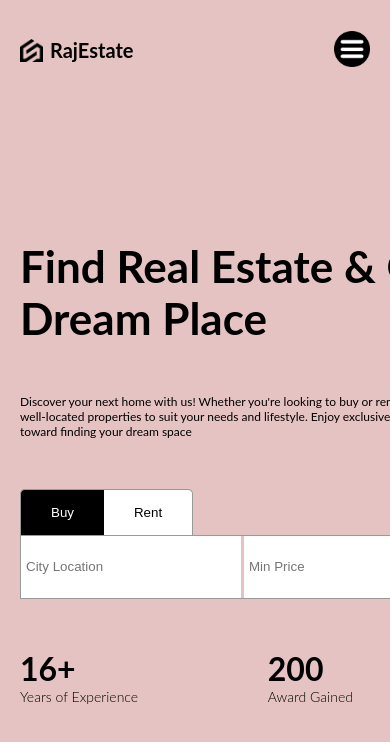
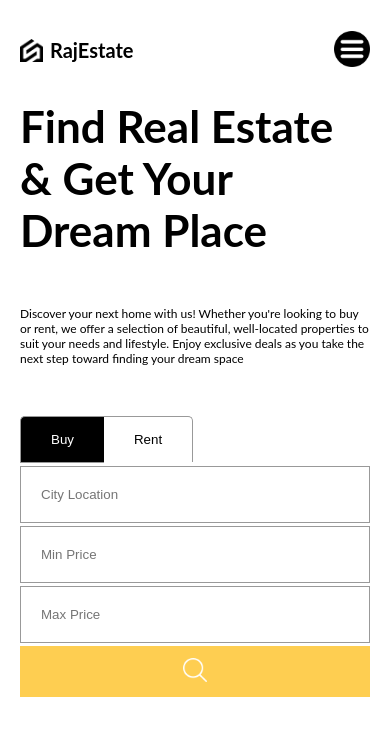
Before and after one commit to Aryandadhich/real-estate, a React (Create React App) app: page / in a window 390 px wide. Shown: the top 742 px of the page. Built offline with nearby package versions, Linux system fonts and the light colour scheme.

Commit message:
small screen

```diff
--- a/src/Design/layout.scss
+++ b/src/Design/layout.scss
@@ -13,17 +13,17 @@
 
 
     @include lg {
-        background-color: rgb(178, 164, 139);
+        // background-color: rgb(178, 164, 139);
         max-width: 1025px;
     }
 
     @include md {
-        background-color: rgb(239, 205, 210);
+        //background-color: rgb(239, 205, 210);
         max-width: 790px;
     }
 
     @include sm {
-        background-color: rgb(230, 195, 195);
+        //background-color: rgb(230, 195, 195);
         max-width: 658px;
     }
 
--- a/src/components/searchBar/searchBar.scss
+++ b/src/components/searchBar/searchBar.scss
@@ -2,6 +2,10 @@
 
 .searchBar {
     .type {
+        @include sm {
+            margin-bottom: 3px;
+        }
+
         button {
             padding: 15px 30px;
             border: 1px solid #999;
@@ -26,6 +30,10 @@
             &:first-child {
                 border-top-left-radius: 5px;
                 border-right: none;
+
+                @include sm {
+                    border-bottom: 1px solid #999;
+                }
             }
 
             &:last-child {
@@ -35,12 +43,18 @@
         }
     }
 
+
     form {
         border: 1px solid #999;
         display: flex;
         justify-content: space-between;
         height: 64px;
         gap: 3px;
+
+        @include sm {
+            flex-direction: column;
+            border: none;
+        }
 
         input {
             border: none;
@@ -66,6 +80,20 @@
                     width: 150px;
                 }
             }
+
+            @include sm {
+                width: auto;
+                padding: 20px;
+                border: 1px solid #999;
+
+
+                &:nth-child(2),
+                &:nth-child(3) {
+                    width: auto;
+                    padding: 20px;
+                    border: 1px solid #999;
+                }
+            }
         }
 
         button {
@@ -74,6 +102,10 @@
             background-color: #fece51;
             flex: 1;
 
+            @include sm {
+                padding: 12px;
+            }
+
             img {
                 width: 24px;
                 height: 24px;
--- a/src/routes/homePage/homePage.scss
+++ b/src/routes/homePage/homePage.scss
@@ -19,6 +19,10 @@
                 padding: 0;
             }
 
+            @include sm {
+                justify-content: flex-start;
+            }
+
             .title {
                 font-size: 40px;
 
@@ -30,6 +34,10 @@
             .boxes {
                 display: flex;
                 justify-content: space-between;
+
+                @include sm {
+                    display: none;
+                }
 
                 h1 {
                     font-size: 32px;
```
